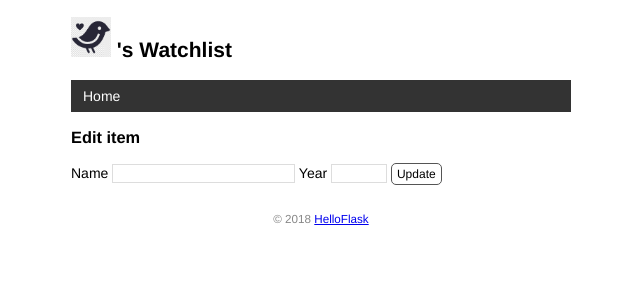
After one commit to StevenAZy/FlaskLearning, a Flask app: template templates/edit.html in a window 1280 px wide. The commit adds this page. Shown: the top 300 px of the page, without its empty margins (319-959 px from the left). Run offline with Flask 2, Linux system fonts and the light colour scheme; the template is opened without the code that fills it, so the values that code supplies are empty.

Commit message:
Create, Delete and Update Item

```diff
--- a/app.py
+++ b/app.py
@@ -2,7 +2,7 @@ import os
 import sys
 import click
 
-from flask import Flask, render_template
+from flask import Flask, render_template, request, redirect, flash, url_for
 from flask_sqlalchemy import SQLAlchemy
 
 WIN = sys.platform.startswith('win')
@@ -14,6 +14,7 @@ else:
 app = Flask(__name__)
 app.config['SQLALCHEMY_DATABASE_URI'] = prefix + os.path.join(app.root_path, 'data.db')
 app.config['SQLALCHEMY_TRACK_MODIFICATIONS'] = False
+app.config['SECRET_KEY'] = 'dev'
 db = SQLAlchemy(app)
 
 
@@ -64,12 +65,53 @@ def inject_user():
     return dict(user = user)
 
 
-@app.route('/')
+@app.route('/', methods=['GET', 'POST'])
 def index():
+    if request.method == 'POST':
+        title = request.form.get('title')
+        year = request.form.get('year')
+        if not title or not year or len(year) > 4 or len(title) > 60:
+            flash('Invalid input.')
+            return redirect(url_for('index'))
+        movie = Movie(title=title, year=year)
+        db.session.add(movie)
+        db.session.commit()
+        flash('Item created.')
+        return redirect(url_for('index'))
     # user = User.query.first()
     movies = Movie.query.all()
     # return render_template('index.html', user = user, movies = movies)
     return render_template('index.html', movies = movies)
+
+@app.route('/movie/edit/<int:movie_id>', methods=['GET', 'POST'])
+def edit(movie_id):
+    movie = Movie.query.get_or_404(movie_id)
+
+    if request.method == 'POST':  # 处理编辑表单的提交请求
+        title = request.form['title']
+        year = request.form['year']
+
+        if not title or not year or len(year) != 4 or len(title) > 60:
+            flash('Invalid input.')
+            return redirect(url_for('edit', movie_id=movie_id))  # 重定向回对应的编辑页面
+
+        movie.title = title  # 更新标题
+        movie.year = year  # 更新年份
+        db.session.commit()  # 提交数据库会话
+        flash('Item updated.')
+        return redirect(url_for('index'))  # 重定向回主页
+
+    return render_template('edit.html', movie=movie)  # 传入被编辑的电影记录
+
+
+@app.route('/movie/delete/<int:movie_id>', methods=['POST'])  # 限定只接受 POST 请求
+def delete(movie_id):
+    movie = Movie.query.get_or_404(movie_id)  # 获取电影记录
+    db.session.delete(movie)  # 删除对应的记录
+    db.session.commit()  # 提交数据库会话
+    flash('Item deleted.')
+    return redirect(url_for('index'))  # 重定向回主页
+
 
 @app.errorhandler(404)
 def page_not_found(e):
--- a/static/style.css
+++ b/static/style.css
@@ -36,6 +36,37 @@ nav li a:hover {
     background-color: #111;
 }
 
+/* 覆盖某些浏览器对 input 元素定义的字体 */
+input[type=submit] {
+    font-family: inherit;
+}
+
+input[type=text] {
+    border: 1px solid #ddd;
+}
+
+input[name=year] {
+    width: 50px;
+}
+
+.btn {
+    font-size: 12px;
+    padding: 3px 5px;
+    text-decoration: none;
+    cursor: pointer;
+    background-color: white;
+    color: black;
+    border: 1px solid #555555;
+    border-radius: 5px;
+}
+
+.btn:hover {
+    text-decoration: none;
+    background-color: black;
+    color: white;
+    border: 1px solid black;
+}
+
 
 .avatar{
     width: 40px;
@@ -66,3 +97,18 @@ nav li a:hover {
     margin: 0 auto;
     height: 100px;
 }
+
+.alert {
+    position: relative;
+    padding: 7px;
+    margin: 7px 0;
+    border: 1px solid transparent;
+    color: #004085;
+    background-color: #cce5ff;
+    border-color: #b8daff;
+    border-radius: 5px;
+}
+
+.inline-form {
+    display: inline;
+}
--- a/templates/base.html
+++ b/templates/base.html
@@ -10,6 +10,9 @@
     {% endblock %}
 </head>
 <body>
+{% for message in get_flashed_messages() %}
+    <div class="alert">{{ message }}</div>
+{%  endfor %}
     <h2>
         <img alt="Avatar" class="avatar" src="{{ url_for('static', filename='images/avatar.png') }}">
         {{ user.name }}'s Watchlist
--- /dev/null
+++ b/templates/edit.html
@@ -0,0 +1,10 @@
+{% extends 'base.html' %}
+
+{% block content %}
+<h3>Edit item</h3>
+<form method="post">
+    Name <input type="text" name="title" autocomplete="off" required value="{{ movie.title }}">
+    Year <input type="text" name="year" autocomplete="off" required value="{{ movie.year }}">
+    <input class="btn" type="submit" name="submit" value="Update">
+</form>
+{% endblock %}
```
Also changed, not shown: templates/index.html (+9 -0 lines).
